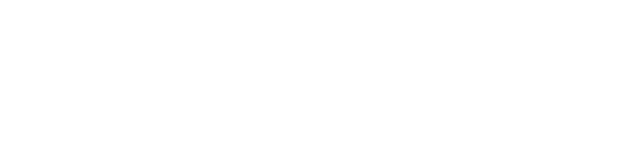
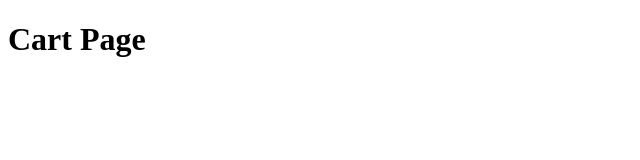
Before and after one commit to duynghiadev/Study-Git, a plain HTML site: page cart.html in a window 1280 px wide. Shown: the whole page, without its empty margins (0-640 px from the left). Drawn offline with Linux system fonts and the light colour scheme.

Commit message:
edit cart

```diff
--- a/cart.html
+++ b/cart.html
@@ -6,5 +6,7 @@
     <meta name="viewport" content="width=device-width, initial-scale=1.0" />
     <title>Cart</title>
   </head>
-  <body></body>
+  <body>
+    <h1>Cart Page</h1>
+  </body>
 </html>
```
